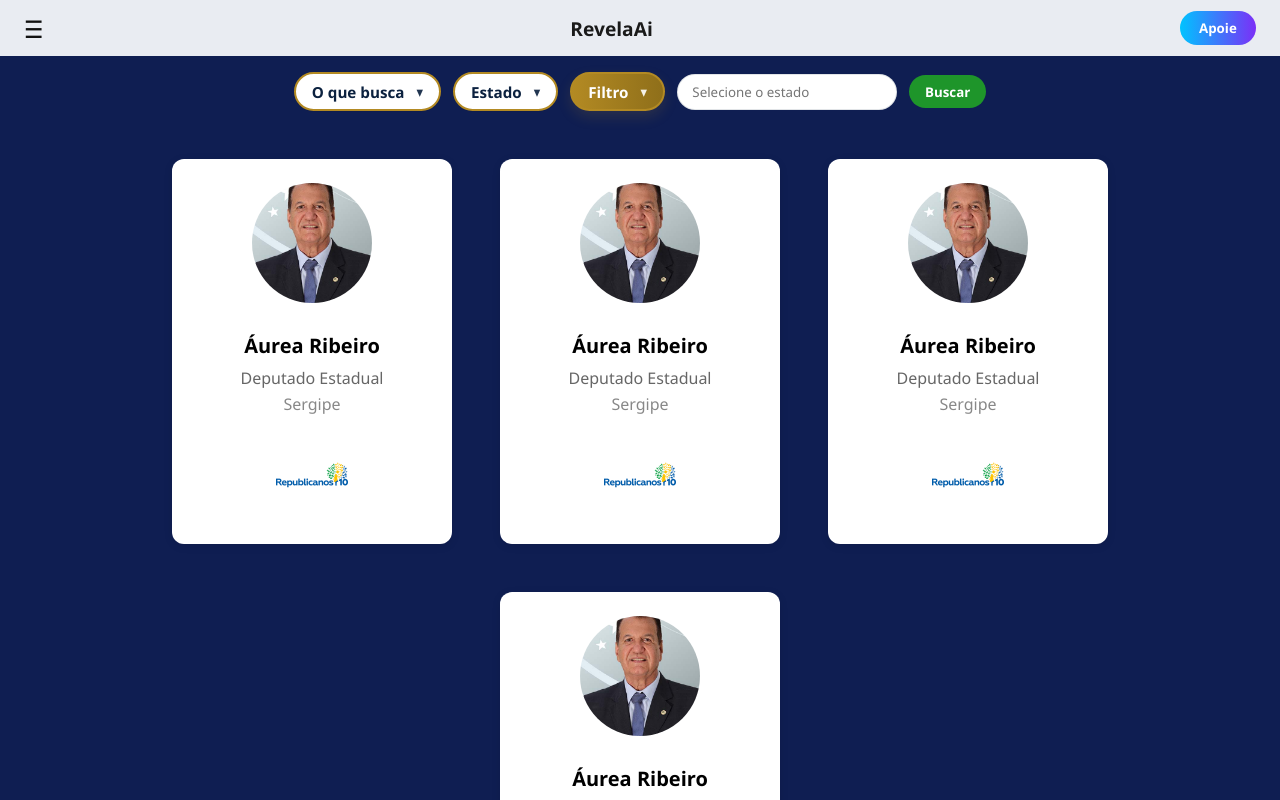
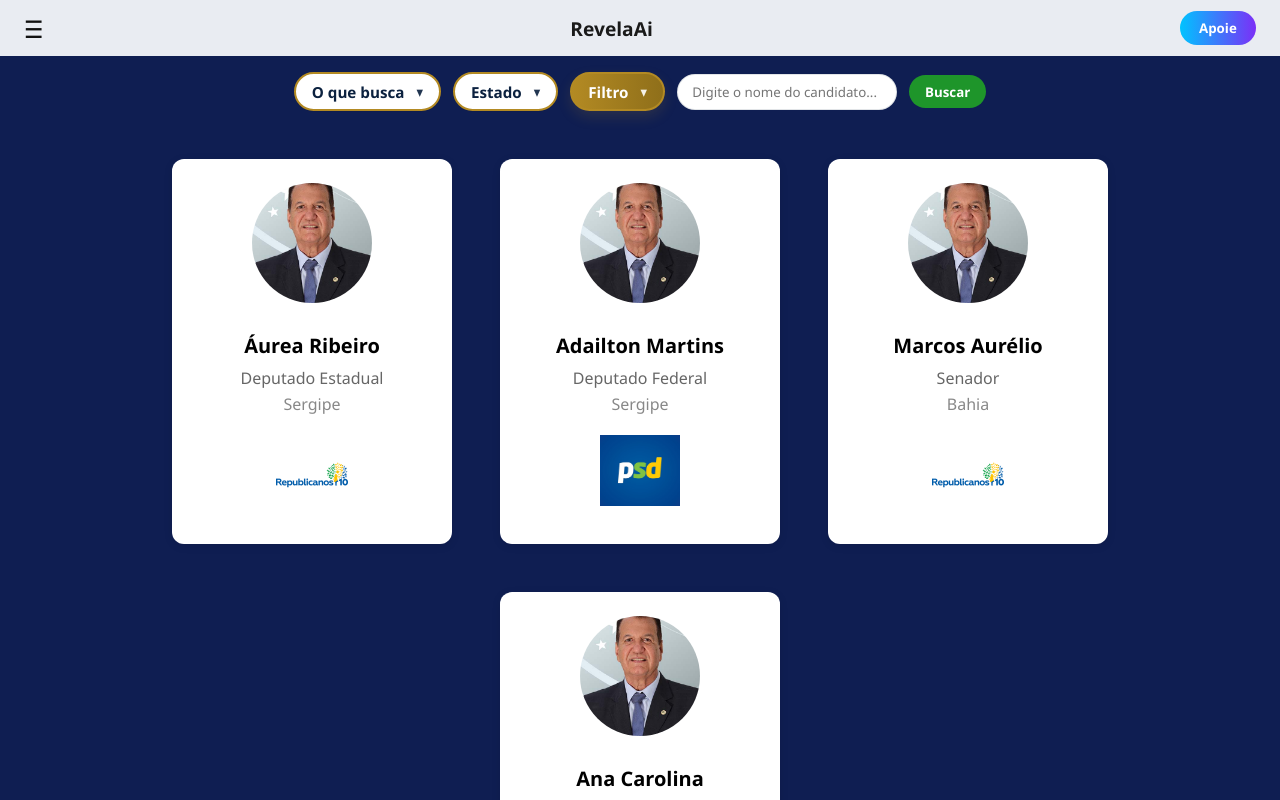
Before and after one commit to Victor-dias96/RevelaAi, a React (Vite) app: page /search in a window 1280 px wide. Shown: the top 800 px of the page. Built offline with nearby package versions, Linux system fonts and the light colour scheme.

Commit message:
feat/filtro-2/

```diff
--- a/src/pages/Search.jsx
+++ b/src/pages/Search.jsx
@@ -1,20 +1,55 @@
+import React, { useState } from "react";
 import Header from "../Components/Header";
 import Card from "../Components/Card";
 import "./Search.css";
-import { usePoliticoData } from "../hooks/usePoliticoData";
+
+const bancoFixoDePoliticos = [
+  {
+    id: 1,
+    foto: "/images/Adailton-Martins.jpg",
+    nome: "Áurea Ribeiro",
+    cargo: "Deputado Estadual",
+    estado: "Sergipe",
+    partido: "Republicanos",
+    logoPartido: "/images/Republicanos.png",
+  },
+  {
+    id: 2,
+    foto: "/images/Adailton-Martins.jpg",
+    nome: "Adailton Martins",
+    cargo: "Deputado Federal",
+    estado: "Sergipe",
+    partido: "PSD",
+    logoPartido: "/images/PSD.jpg",
+  },
+  {
+    id: 3,
+    foto: "/images/Adailton-Martins.jpg",
+    nome: "Marcos Aurélio",
+    cargo: "Senador",
+    estado: "Bahia",
+    partido: "Republicanos",
+    logoPartido: "/images/Republicanos.png",
+  },
+  {
+    id: 4,
+    foto: "/images/Adailton-Martins.jpg",
+    nome: "Ana Carolina",
+    cargo: "Deputada Estadual",
+    estado: "São Paulo",
+    partido: "PCdoB",
+    logoPartido: "/images/Republicanos.png",
+  },
+];
 
 const Search = () => {
-  // const { data, isLoading, isError, error } = usePoliticoData();
+  const [termoDeBusca, setTermoDeBusca] = useState("");
 
-  // if (isLoading) {
-  //   return <span>Carregando políticos...</span>;
-  // }
+  const termoBuscaLimpo = termoDeBusca.trim().toLowerCase();
 
-  // if (isError) {
-  //   return <span>Erro ao buscar dados: {error.message}</span>;
-  // }
-
-  // console.log("Tamanho do array de políticos: ", data.length);
+  const politicosFiltrados = bancoFixoDePoliticos.filter((politico) =>
+    politico.nome.toLowerCase().includes(termoBuscaLimpo)
+  );
 
   return (
     <>
@@ -23,58 +58,35 @@ const Search = () => {
         <button className="filterButton-one">O que busca </button>
         <button className="filterButton-two">Estado </button>
         <button className="filterButton-three">Filtro </button>
+
         <input
           type="text"
-          placeholder="Selecione o estado"
+          placeholder="Digite o nome do candidato..."
           className="search-input"
+          value={termoDeBusca}
+          onChange={(e) => setTermoDeBusca(e.target.value)}
         />
         <button className="search-button">Buscar</button>
       </div>
+
       <div className="cards-container">
-        {/* {data.map((politico) => (
+        {politicosFiltrados.length > 0 ? (
+          politicosFiltrados.map((politico) => (
             <Card
               key={politico.id}
-            foto={politico.urlFoto}
+              foto={politico.foto}
               nome={politico.nome}
               cargo={politico.cargo}
-            estado={politico.siglaUf}
+              estado={politico.estado}
               partido={politico.partido}
-            logoPartido="../../public/images/PSD.jpg"
+              logoPartido={politico.logoPartido}
             />
-        ))}  */}
-
-        <Card
-          foto="../../public/images/Adailton-Martins.jpg"
-          nome="Áurea Ribeiro"
-          cargo="Deputado Estadual"
-          estado="Sergipe"
-          partido="Republicanos"
-          logoPartido="../../public/images/Republicanos.png"
-        />
-        <Card
-          foto="../../public/images/Adailton-Martins.jpg"
-          nome="Áurea Ribeiro"
-          cargo="Deputado Estadual"
-          estado="Sergipe"
-          partido="Republicanos"
-          logoPartido="../../public/images/Republicanos.png"
-        />
-        <Card
-          foto="../../public/images/Adailton-Martins.jpg"
-          nome="Áurea Ribeiro"
-          cargo="Deputado Estadual"
-          estado="Sergipe"
-          partido="Republicanos"
-          logoPartido="../../public/images/Republicanos.png"
-        />
-        <Card
-          foto="../../public/images/Adailton-Martins.jpg"
-          nome="Áurea Ribeiro"
-          cargo="Deputado Estadual"
-          estado="Sergipe"
-          partido="Republicanos"
-          logoPartido="../../public/images/Republicanos.png"
-        />
+          ))
+        ) : (
+          <p style={{ color: "white", fontSize: "1.2rem" }}>
+            Nenhum político encontrado com esse nome.
+          </p>
+        )}
       </div>
     </>
   );
```
Lines whose indentation alone changed are shown as unchanged.
